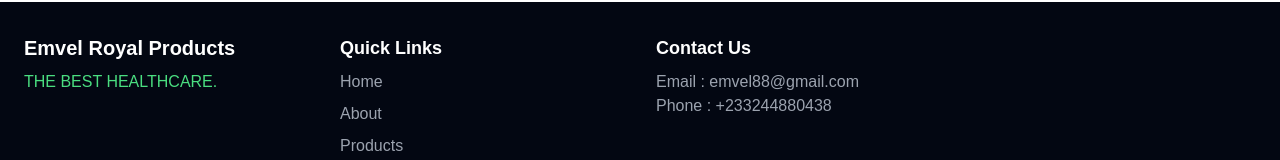
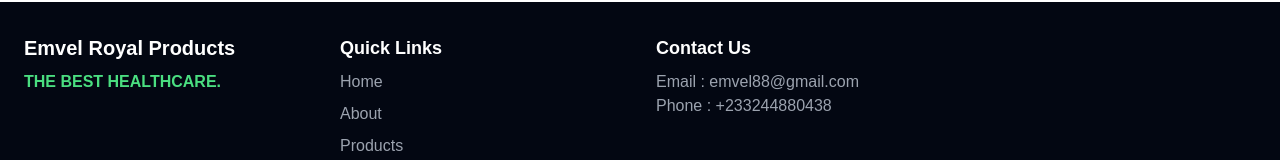
Before and after one commit to CodebyCc/emvel, a Next.js app: page / in a window 1280 px wide. Shown: the part 509-669 px from the top of the page. Built offline with nearby package versions, Linux system fonts and the light colour scheme.

Commit message:
fixed style issue in footer

```diff
--- a/app/components/Footer.js
+++ b/app/components/Footer.js
@@ -15,9 +15,7 @@ function Footer() {
         {/* Column 1 - Brand */}
         <div>
           <h2 className="text-xl font-bold">Emvel Royal Products</h2>
-          <p className="text-gray-400 mt-2 text-green-400">
-            THE BEST HEALTHCARE.
-          </p>
+          <p className=" font-bold mt-2 text-green-400">THE BEST HEALTHCARE.</p>
         </div>
 
         {/* Column 2 - Links */}
```
